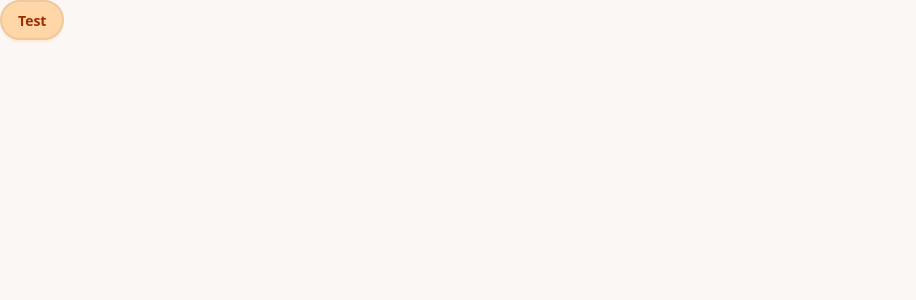
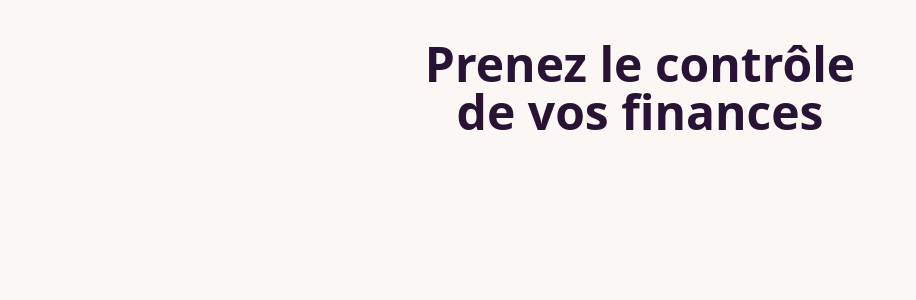
Before and after one commit to Chadrac-WAKOMYA/etrack, a Next.js app: page / in a window 1280 px wide. Shown: the top 300 px of the page, without its empty margins (0-916 px from the left). Built offline with nearby package versions, Linux system fonts and the light colour scheme.

Commit message:
TEST second initial test sucess

```diff
--- a/app/page.tsx
+++ b/app/page.tsx
@@ -2,6 +2,16 @@ import Image from "next/image";
 
 export default function Home() {
   return (
-    <button className="btn btn-accent">Test</button>
+    <div>
+      <div className="flex items-center justify-center flex-col py-10 w-full">
+        <div>
+          <div className="flex flex-col">
+            <h1 className="text-4xl md:text-5xl font-bold text-center">
+              Prenez le contrôle <br /> de vos finances
+            </h1>
+          </div>
+        </div>
+      </div>
+    </div>
   );
 }
```
